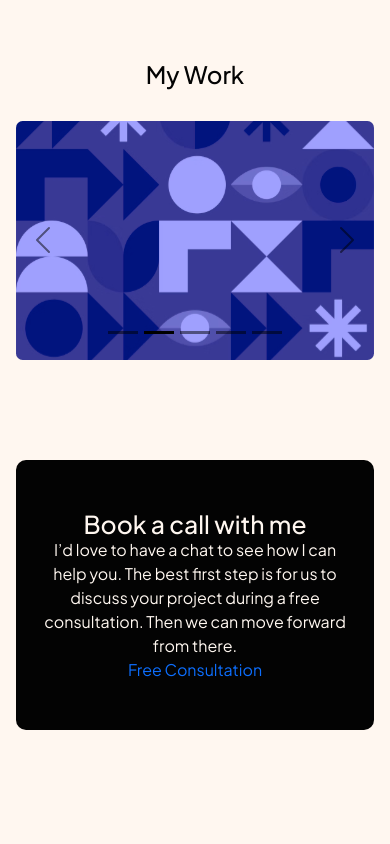
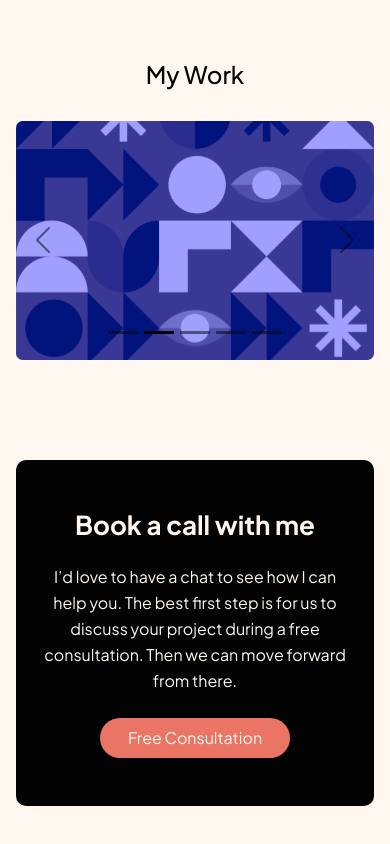
Before and after one commit to Oleksandr-Berd/designer-portfolio, a React (Create React App) app: page / in a window 390 px wide. Shown: the part 2211-3055 px from the top of the page. Before the commit the page ends 2981 px from the top, so only its background shows below. Built offline with nearby package versions, Linux system fonts and the light colour scheme; the HTML template or start-up script is replaced by a standard one.

Commit message:
contact mobile is done

```diff
--- a/src/components/Contact/Contact.tsx
+++ b/src/components/Contact/Contact.tsx
@@ -4,13 +4,13 @@ const Contact:React.FC = () => {
     return (
       <SC.CommonCon>
         <SC.InnerCon>
-          <h2>Book a call with me</h2>
-          <p>
+          <SC.Title>Book a call with me</SC.Title>
+          <SC.Paragraph>
             I’d love to have a chat to see how I can help you. The best first
             step is for us to discuss your project during a free consultation.
             Then we can move forward from there.
-          </p>
-          <div>
+          </SC.Paragraph>
+          <SC.LinkCon>
             <a
               href="https://portfolio-aleks-berd.netlify.app/"
               target="_blank"
@@ -19,7 +19,7 @@ const Contact:React.FC = () => {
             >
               Free Consultation
             </a>
-          </div>
+          </SC.LinkCon>
         </SC.InnerCon>
       </SC.CommonCon>
     );
--- a/src/components/Contact/ContactStyled.ts
+++ b/src/components/Contact/ContactStyled.ts
@@ -19,3 +19,34 @@ export const InnerCon = styled.div`
 
   border-radius: 10px;
 `;
+
+export const Title = styled.h2`
+  margin-bottom: 24px;
+
+  font-weight: bold;
+  font-size: 26px;
+`;
+
+export const Paragraph = styled.p`
+  margin-bottom: 24px;
+
+  font-size: 16px;
+  line-height: 1.63;
+`;
+
+export const LinkCon = styled.div`
+display: inline-block;
+
+  padding-left: 28px;
+  padding-right: 28px;
+  padding-top: 8px;
+  padding-bottom: 8px;
+
+  background-color: #eb7565;
+
+  border-radius: 28px;
+
+  & > a {
+    color: #fff7f0;
+  }
+`;
```
